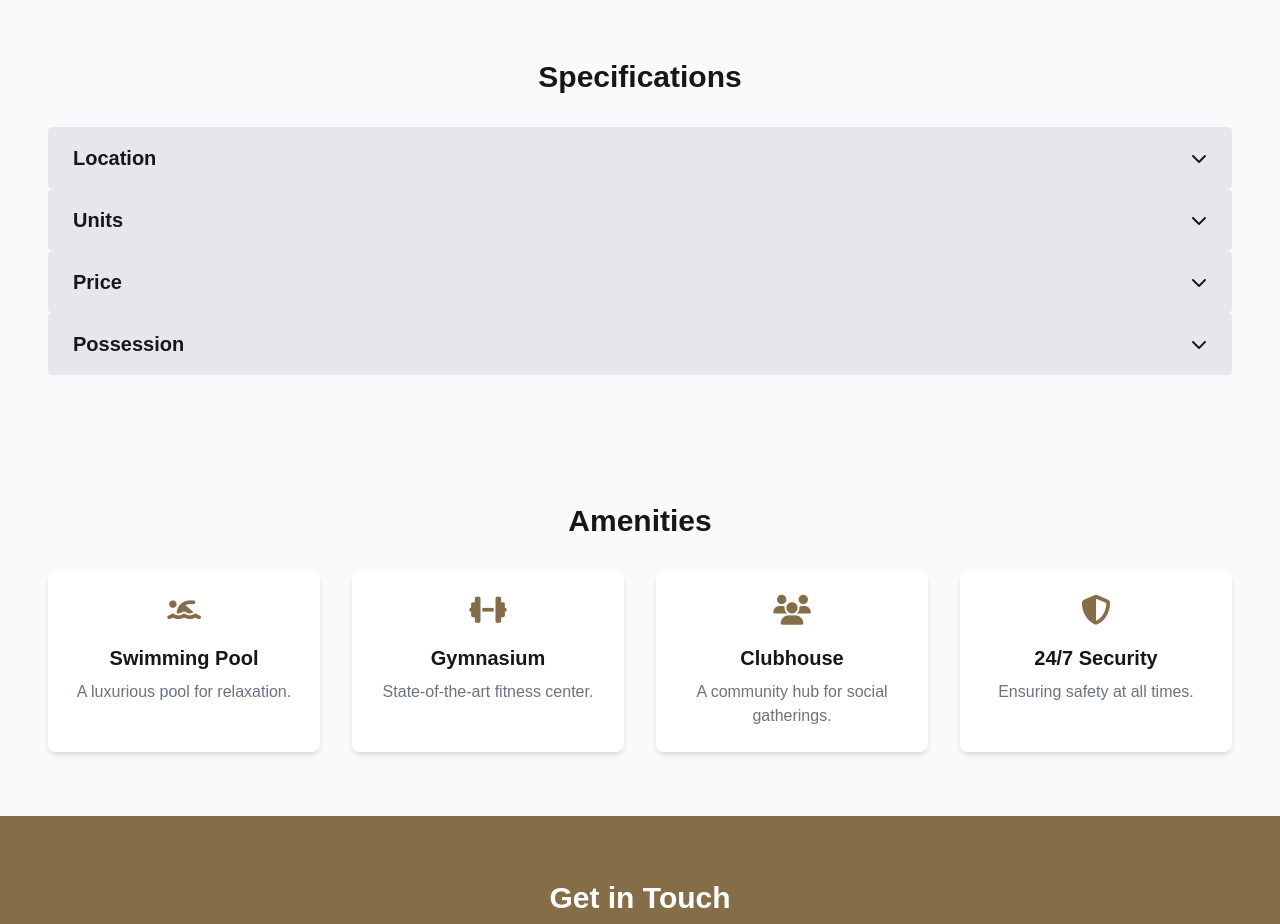
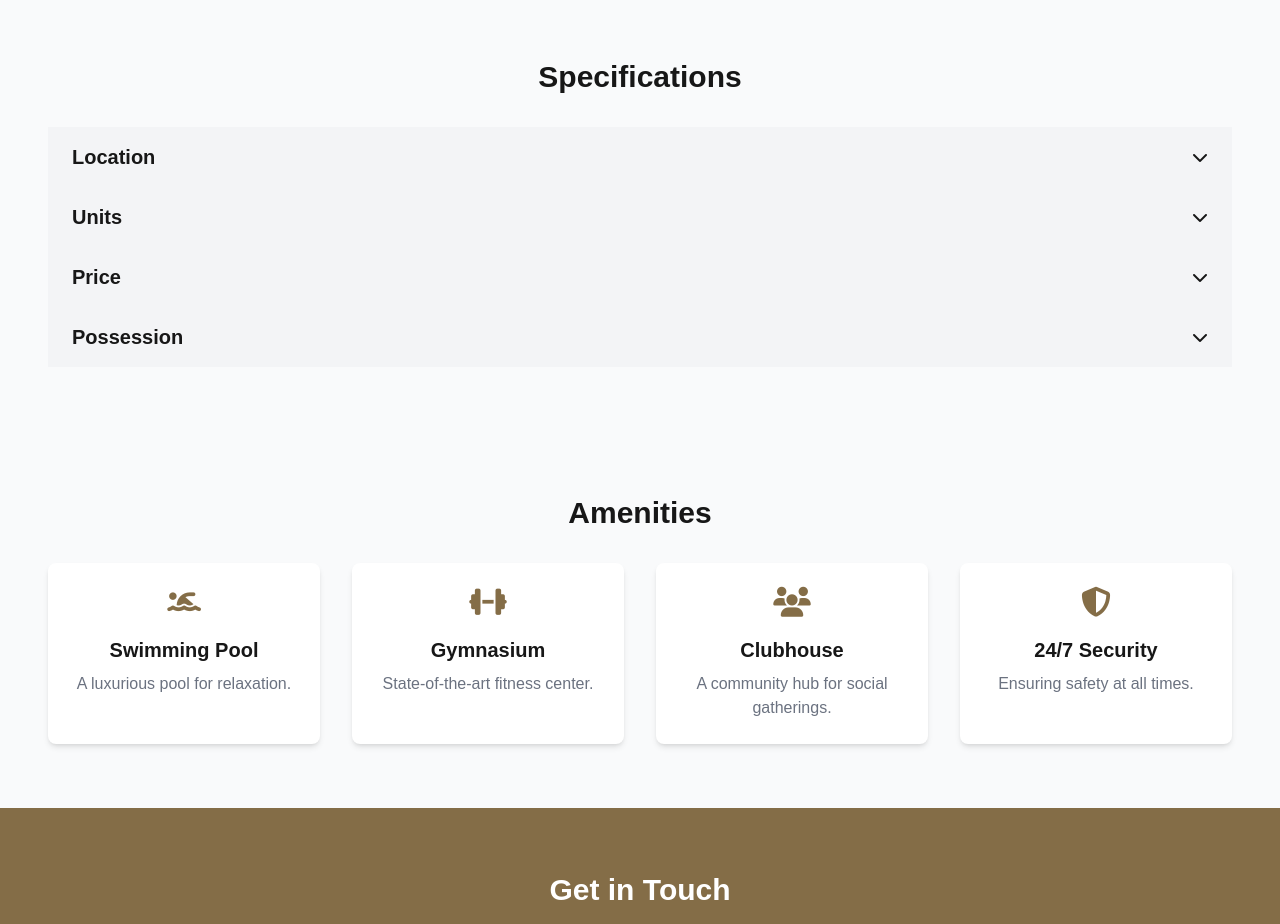
Before and after one commit to Saurabh884/real-estate-ui, a Next.js app: page / in a window 1280 px wide. Shown: the part 1740-2664 px from the top of the page. Built offline with nearby package versions, Linux system fonts and the light colour scheme.

Commit message:
accordian fix

```diff
--- a/app/components/common/accordian.js
+++ b/app/components/common/accordian.js
@@ -8,10 +8,10 @@ const Accordion = ({ title, content }) => {
   };
 
   return (
-    <div className=" rounded mb-[0.5] border">
+    <div className=" rounded mb-[0.25]">
       <div
         onClick={toggleAccordion}
-        className="flex justify-between items-center cursor-pointer py-4 px-6 bg-gray-200"
+        className="flex justify-between items-center cursor-pointer py-4 px-6 bg-gray-100"
       >
         <h3 className="text-xl font-semibold">{title}</h3>
         <i
```
